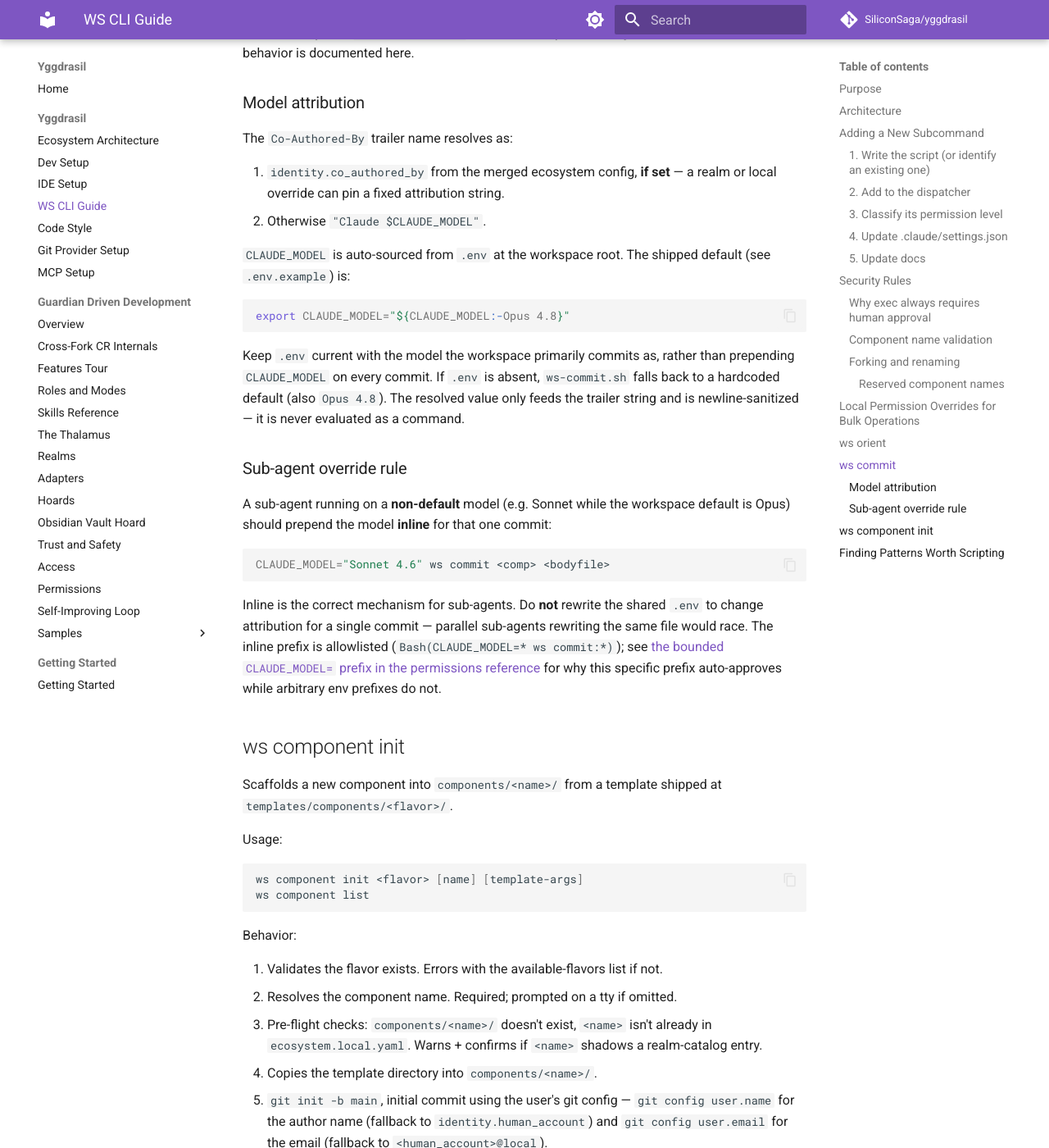
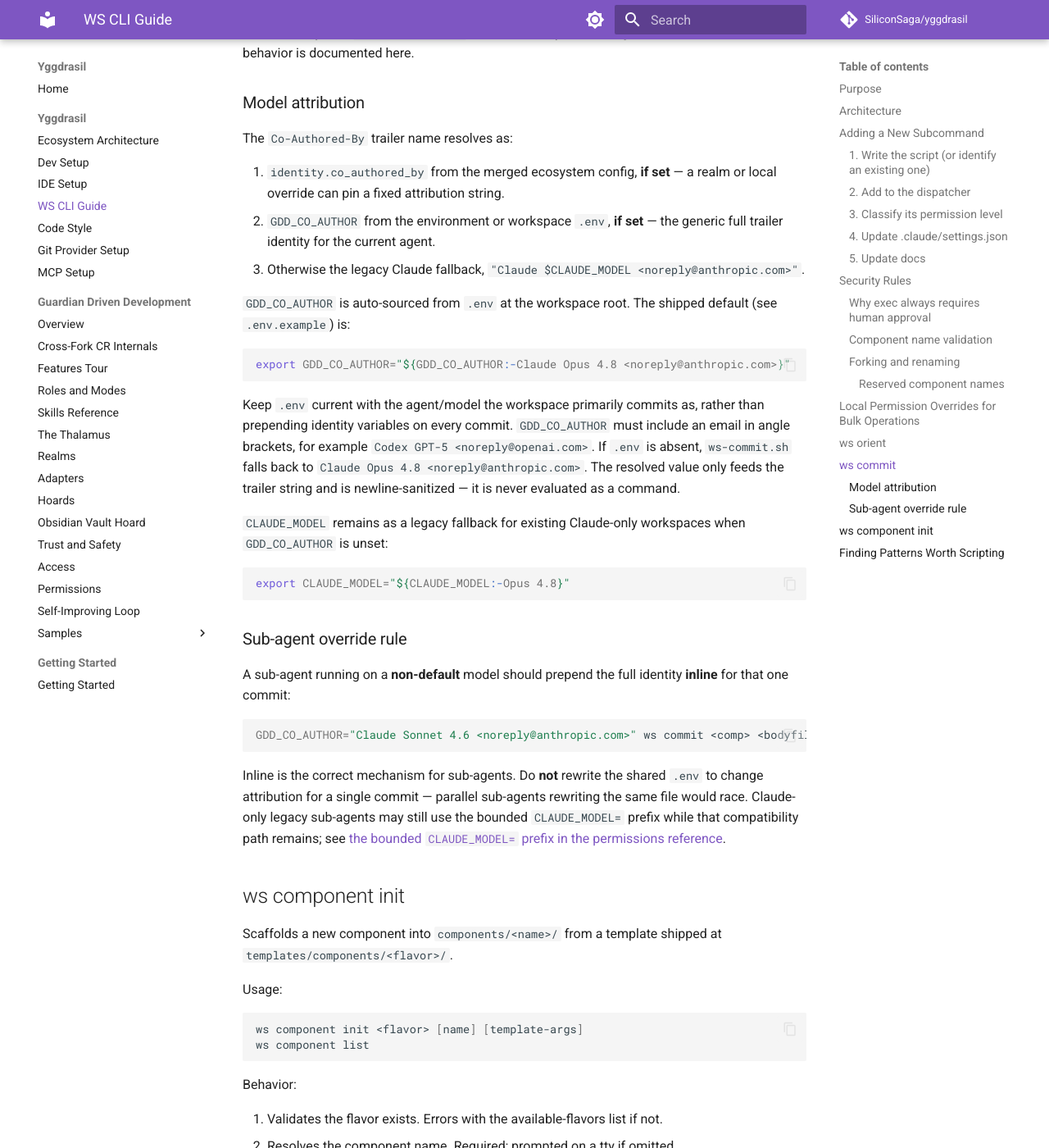
Before and after one commit to SiliconSaga/yggdrasil, an MkDocs documentation site: the page built from docs/ws-cli-guide.md, in a window 1280 px wide and 1400 px high, scrolled down 6406 px. Shown: the whole window at 82% size. Built offline with MkDocs 1.6.1 and Material for MkDocs 9.7.7, drawn with Linux system fonts in a browser that asks for light colours; comment, search, counter and statistics services are not loaded.

Commit message:
feat(ws): push tags and generic agent attribution
Allow `ws push <component> <tag>` to publish an explicit local tag ref instead of relying on Git's short-name resolution. Tag pushes skip branch upstream setup, reject ambiguous branch/tag names, and refuse forced tag pushes.

Add `GDD_CO_AUTHOR` as an agent-neutral full `Co-Authored-By` identity for `ws commit`, keeping the legacy `CLAUDE_MODEL` fallback for existing Claude workflows. This lets Codex/Gemini/Claude sessions claim commits without using static ecosystem identity overrides.

Co-Authored-By: Codex GPT-5 <noreply@openai.com>

````diff
--- a/docs/ws-cli-guide.md
+++ b/docs/ws-cli-guide.md
@@ -207,25 +207,32 @@ A post-dispatch stderr footer on every other `ws` subcommand keeps `ws orient` d
 The `Co-Authored-By` trailer name resolves as:
 
 1. `identity.co_authored_by` from the merged ecosystem config, **if set** — a realm or local override can pin a fixed attribution string.
-2. Otherwise `"Claude $CLAUDE_MODEL"`.
+2. `GDD_CO_AUTHOR` from the environment or workspace `.env`, **if set** — the generic full trailer identity for the current agent.
+3. Otherwise the legacy Claude fallback, `"Claude $CLAUDE_MODEL <noreply@anthropic.com>"`.
 
-`CLAUDE_MODEL` is auto-sourced from `.env` at the workspace root. The shipped default (see `.env.example`) is:
+`GDD_CO_AUTHOR` is auto-sourced from `.env` at the workspace root. The shipped default (see `.env.example`) is:
+
+```bash
+export GDD_CO_AUTHOR="${GDD_CO_AUTHOR:-Claude Opus 4.8 <noreply@anthropic.com>}"
+```
+
+Keep `.env` current with the agent/model the workspace primarily commits as, rather than prepending identity variables on every commit. `GDD_CO_AUTHOR` must include an email in angle brackets, for example `Codex GPT-5 <noreply@openai.com>`. If `.env` is absent, `ws-commit.sh` falls back to `Claude Opus 4.8 <noreply@anthropic.com>`. The resolved value only feeds the trailer string and is newline-sanitized — it is never evaluated as a command.
+
+`CLAUDE_MODEL` remains as a legacy fallback for existing Claude-only workspaces when `GDD_CO_AUTHOR` is unset:
 
 ```bash
 export CLAUDE_MODEL="${CLAUDE_MODEL:-Opus 4.8}"
 ```
 
-Keep `.env` current with the model the workspace primarily commits as, rather than prepending `CLAUDE_MODEL` on every commit. If `.env` is absent, `ws-commit.sh` falls back to a hardcoded default (also `Opus 4.8`). The resolved value only feeds the trailer string and is newline-sanitized — it is never evaluated as a command.
-
 ### Sub-agent override rule
 
-A sub-agent running on a **non-default** model (e.g. Sonnet while the workspace default is Opus) should prepend the model **inline** for that one commit:
+A sub-agent running on a **non-default** model should prepend the full identity **inline** for that one commit:
 
 ```bash
-CLAUDE_MODEL="Sonnet 4.6" ws commit <comp> <bodyfile>
+GDD_CO_AUTHOR="Claude Sonnet 4.6 <noreply@anthropic.com>" ws commit <comp> <bodyfile>
 ```
 
-Inline is the correct mechanism for sub-agents. Do **not** rewrite the shared `.env` to change attribution for a single commit — parallel sub-agents rewriting the same file would race. The inline prefix is allowlisted (`Bash(CLAUDE_MODEL=* ws commit:*)`); see [the bounded `CLAUDE_MODEL=` prefix in the permissions reference](gdd/permissions.md#bounded-claude_model-attribution-prefix) for why this specific prefix auto-approves while arbitrary env prefixes do not.
+Inline is the correct mechanism for sub-agents. Do **not** rewrite the shared `.env` to change attribution for a single commit — parallel sub-agents rewriting the same file would race. Claude-only legacy sub-agents may still use the bounded `CLAUDE_MODEL=` prefix while that compatibility path remains; see [the bounded `CLAUDE_MODEL=` prefix in the permissions reference](gdd/permissions.md#bounded-claude_model-attribution-prefix).
 
 ## ws component init
 
````
Also changed, not shown: .agent/skills/gdd-orientation/SKILL.md (+5 -5 lines), docs/gdd/permissions.md (+2 -2 lines), 8 other files.
